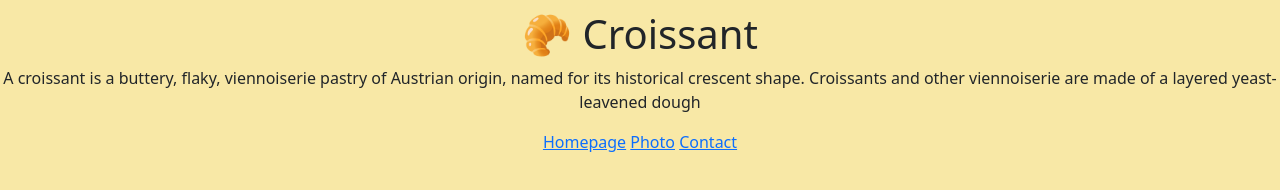
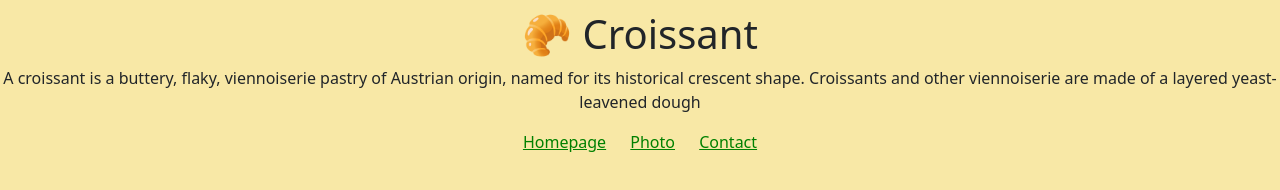
Before and after one commit to MariaBia-Maclagan/Croissant, a plain HTML site: page index.html in a window 1280 px wide. Drawn offline with nearby package versions, Linux system fonts and the light colour scheme.

Commit message:
Update styles.css

```diff
--- a/styles.css
+++ b/styles.css
@@ -7,10 +7,12 @@ body {
   p {
     text-align: center;
   }
-  .link{
+  div{
     text-align: center;
+  }
+ .link a{
     margin: 0 10px;
-  color: green;
+    color: green;
   }
   .photo-croissant {
     max-width: 100%;
```
